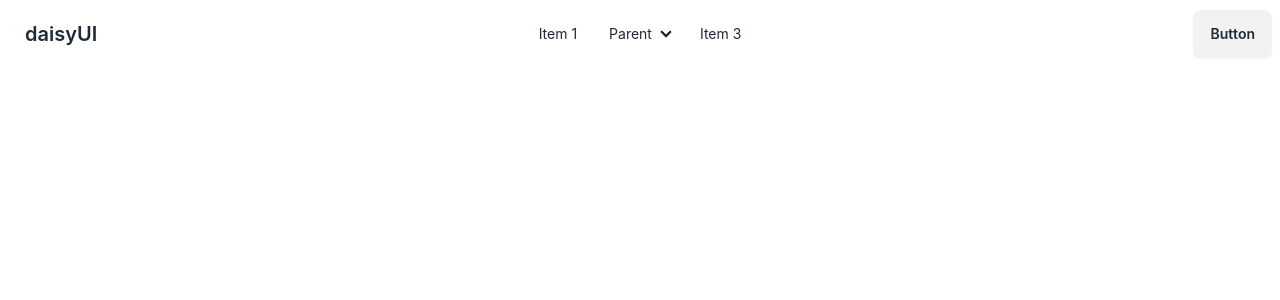
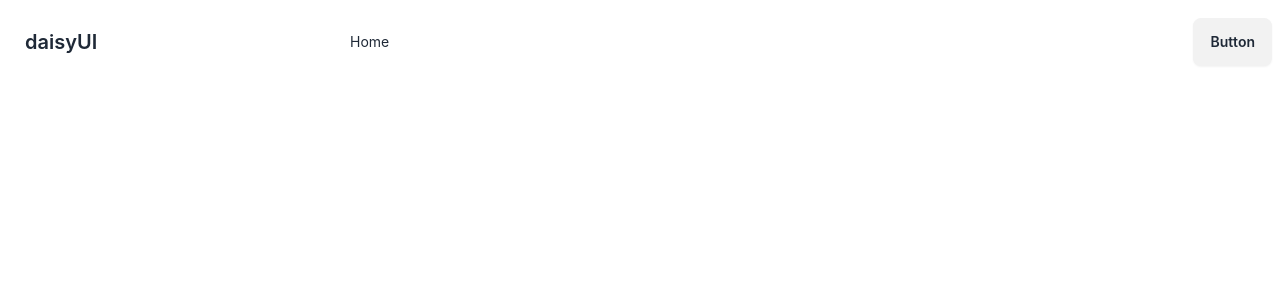
Before and after one commit to Authoi234/happy-smile, a React (Create React App) app: page / in a window 1280 px wide. Shown: the top 300 px of the page. Built offline with nearby package versions, Linux system fonts and the light colour scheme.

Commit message:
simple header is complete

```diff
--- a/src/Pages/Shared/Header/Header.js
+++ b/src/Pages/Shared/Header/Header.js
@@ -1,6 +1,10 @@
 import React from 'react';
 
 const Header = () => {
+    const navbarMenu = [
+        <li><a href='/'>Home</a></li>
+    ]
+
     return (
         <div className="navbar bg-base-100">
             <div className="navbar-start">
@@ -9,32 +13,18 @@ const Header = () => {
                         <svg xmlns="http://www.w3.org/2000/svg" className="h-5 w-5" fill="none" viewBox="0 0 24 24" stroke="currentColor"><path strokeLinecap="round" strokeLinejoin="round" strokeWidth="2" d="M4 6h16M4 12h8m-8 6h16" /></svg>
                     </div>
                     <ul tabIndex={0} className="menu menu-sm dropdown-content mt-3 z-[1] p-2 shadow bg-base-100 rounded-box w-52">
-                        <li><a href='/'>Item 1</a></li>
-                        <li>
-                            <a href='/'>Parent</a>
-                            <ul className="p-2">
-                                <li><a href='/'>Submenu 1</a></li>
-                                <li><a href='/'>Submenu 2</a></li>
-                            </ul>
-                        </li>
-                        <li><a href='/'>Item 3</a></li>
+                        {
+                            navbarMenu
+                        }
                     </ul>
                 </div>
                 <a href='/' className="btn btn-ghost text-xl">daisyUI</a>
             </div>
-            <div className="navbar-center hidden lg:flex">
+            <div className="navbar hidden lg:flex justify-start">
                 <ul className="menu menu-horizontal px-1">
-                    <li><a href='/'>Item 1</a></li>
-                    <li>
-                        <details>
-                            <summary>Parent</summary>
-                            <ul className="p-2">
-                                <li><a href='/'>Submenu 1</a></li>
-                                <li><a href='/'>Submenu 2</a></li>
-                            </ul>
-                        </details>
-                    </li>
-                    <li><a href='/'>Item 3</a></li>
+                    {
+                        navbarMenu
+                    }
                 </ul>
             </div>
             <div className="navbar-end">
```
